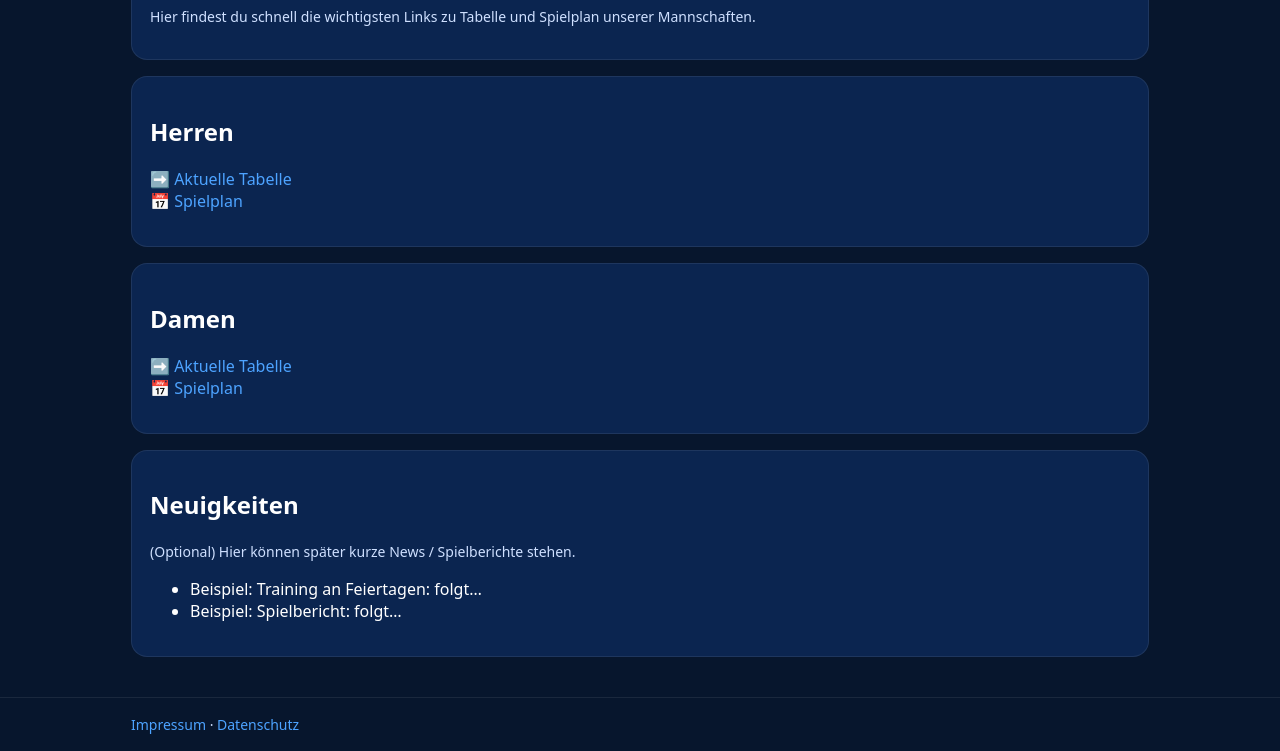
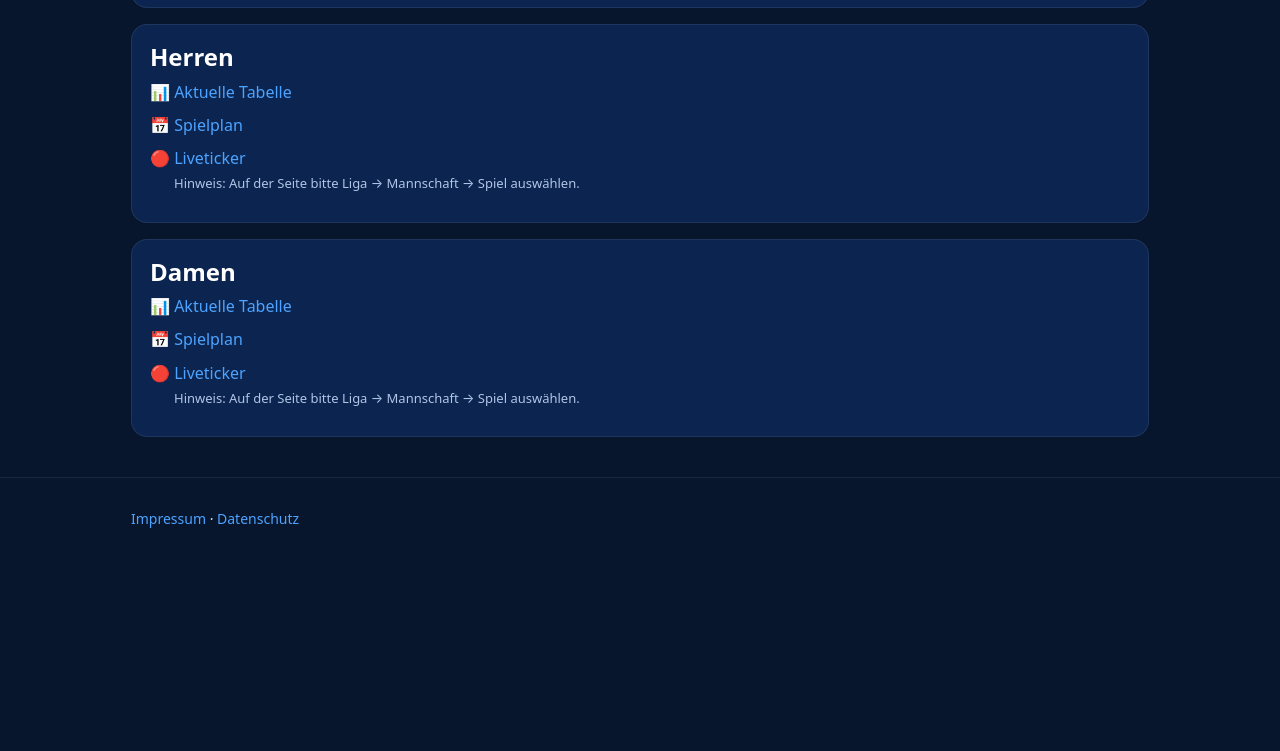
Before and after one commit to bhashelios/ksvvab, a plain HTML site: page aktuelles/index.html in a window 1280 px wide. Shown: the part 208-959 px from the top of the page. After the commit the page ends 800 px from the top, so only its background shows below. Drawn offline with Linux system fonts and the light colour scheme.

Commit message:
aktuelles modified

```diff
--- a/aktuelles/index.html
+++ b/aktuelles/index.html
@@ -4,46 +4,80 @@
   <meta charset="utf-8" />
   <meta name="viewport" content="width=device-width, initial-scale=1" />
   <title>Aktuelles – KSV Viktoria Aschaffenburg</title>
-  <meta name="description" content="Aktuelles, Tabelle und Spielpläne des KSV Viktoria Aschaffenburg." />
+  <meta name="description" content="Aktuelles, Tabellen, Spielpläne und Liveticker des KSV Viktoria Aschaffenburg." />
   <link rel="stylesheet" href="/assets/css/site.css" />
 </head>
 <body>
+
   <div id="site-header"></div>
 
   <main class="wrap">
+
+    <!-- Einleitung -->
     <div class="card">
       <h1>Aktuelles</h1>
       <p class="small">
-        Hier findest du schnell die wichtigsten Links zu Tabelle und Spielplan unserer Mannschaften.
+        Hier findest du schnell die wichtigsten Links zu Tabellen, Spielplänen und Livetickern
+        unserer Mannschaften.
       </p>
     </div>
 
-    <div class="card" style="margin-top:16px;">
+    <!-- Herren -->
+    <div class="card section">
       <h2>Herren</h2>
-      <p>
-        <a href="https://www.hkbv-ev.de/classic/landesebene/spielplaene-und-tabellen/saison-25/26/gruppenliga-m-gl1.html" target="_blank" rel="noopener noreferrer">➡️ Aktuelle Tabelle</a><br>
-        <a href="https://www.hkbv-ev.de/fileadmin/inhalte/classic/dokumente/CMM/25_26/Spielplan/M-GL1-120up0109.pdf" target="_blank" rel="noopener noreferrer">📅 Spielplan</a>
-      </p>
+      <ul class="linklist">
+        <li>
+          <a href="https://www.hkbv-ev.de/classic/landesebene/spielplaene-und-tabellen/saison-25/26/gruppenliga-m-gl1.html"
+             target="_blank" rel="noopener noreferrer">
+            📊 Aktuelle Tabelle
+          </a>
+        </li>
+        <li>
+          <a href="https://www.hkbv-ev.de/fileadmin/inhalte/classic/dokumente/CMM/25_26/Spielplan/M-GL1-120up0109.pdf"
+             target="_blank" rel="noopener noreferrer">
+            📅 Spielplan
+          </a>
+        </li>
+        <li>
+          <a href="https://www.hkbv-ev.de/classic/landesebene/spielplaene-und-tabellen/"
+             target="_blank" rel="noopener noreferrer">
+            🔴 Liveticker
+          </a>
+          <div class="small hint">
+            Hinweis: Auf der Seite bitte Liga → Mannschaft → Spiel auswählen.
+          </div>
+        </li>
+      </ul>
     </div>
 
-    <div class="card" style="margin-top:16px;">
+    <!-- Damen -->
+    <div class="card section">
       <h2>Damen</h2>
-      <p>
-        <a href="https://www.hkbv-ev.de/classic/landesebene/spielplaene-und-tabellen/saison-25/26/gruppenliga-f-gl1.html" target="_blank" rel="noopener noreferrer">➡️ Aktuelle Tabelle</a><br>
-        <a href="https://www.hkbv-ev.de/fileadmin/inhalte/classic/dokumente/CMM/25_26/Spielplan/F-GL1-120up0109.pdf" target="_blank" rel="noopener noreferrer">📅 Spielplan</a>
-      </p>
+      <ul class="linklist">
+        <li>
+          <a href="https://www.hkbv-ev.de/classic/landesebene/spielplaene-und-tabellen/saison-25/26/gruppenliga-f-gl1.html"
+             target="_blank" rel="noopener noreferrer">
+            📊 Aktuelle Tabelle
+          </a>
+        </li>
+        <li>
+          <a href="https://www.hkbv-ev.de/fileadmin/inhalte/classic/dokumente/CMM/25_26/Spielplan/F-GL1-120up0109.pdf"
+             target="_blank" rel="noopener noreferrer">
+            📅 Spielplan
+          </a>
+        </li>
+        <li>
+          <a href="https://www.hkbv-ev.de/classic/landesebene/spielplaene-und-tabellen/"
+             target="_blank" rel="noopener noreferrer">
+            🔴 Liveticker
+          </a>
+          <div class="small hint">
+            Hinweis: Auf der Seite bitte Liga → Mannschaft → Spiel auswählen.
+          </div>
+        </li>
+      </ul>
     </div>
 
-    <div class="card" style="margin-top:16px;">
-      <h2>Neuigkeiten</h2>
-      <p class="small">
-        (Optional) Hier können später kurze News / Spielberichte stehen.
-      </p>
-      <ul>
-        <li>Beispiel: Training an Feiertagen: folgt…</li>
-        <li>Beispiel: Spielbericht: folgt…</li>
-      </ul>
-    </div>
   </main>
 
   <div id="site-footer"></div>
--- a/assets/css/site.css
+++ b/assets/css/site.css
@@ -5,6 +5,8 @@
   --text: #ffffff;      /* Weiß */
   --muted: #cfe0ff;     /* helles Blau-Weiß */
   --accent: #4da3ff;    /* Akzent-Blau */
+  --border: rgba(255,255,255,.10);
+  --hover: rgba(255,255,255,.06);
 }
 
 * { box-sizing: border-box; }
@@ -14,7 +16,13 @@ body {
   font-family: system-ui, -apple-system, Segoe UI, Roboto, Ubuntu, Cantarell, sans-serif;
   background: var(--bg);
   color: var(--text);
+  line-height: 1.45;
 }
+
+/* Typografie */
+h1, h2, h3 { margin: 0 0 10px; line-height: 1.15; }
+p { margin: 0 0 10px; }
+p:last-child { margin-bottom: 0; }
 
 a { color: var(--accent); text-decoration: none; }
 a:hover { text-decoration: underline; }
@@ -25,6 +33,7 @@ a:hover { text-decoration: underline; }
   padding: 16px;
 }
 
+/* Header / Footer */
 header, footer {
   border-bottom: 1px solid rgba(255,255,255,.08);
 }
@@ -33,6 +42,7 @@ footer {
   border-top: 1px solid rgba(255,255,255,.08);
   border-bottom: 0;
   margin-top: 24px;
+  padding: 14px 0;
 }
 
 nav {
@@ -58,7 +68,7 @@ nav {
 
 .links a:hover {
   text-decoration: none;
-  background: rgba(255,255,255,.06);
+  background: var(--hover);
 }
 
 /* Aktiver Menüpunkt (wird per JS gesetzt) */
@@ -67,6 +77,7 @@ nav {
   border: 1px solid rgba(77,163,255,.35);
 }
 
+/* Karten */
 .card {
   background: var(--card);
   border: 1px solid rgba(255,255,255,.08);
@@ -74,6 +85,12 @@ nav {
   padding: 18px;
 }
 
+/* Allgemeine Abstände für “Abschnitte” */
+.section {
+  margin-top: 16px;
+}
+
+/* Kleiner Text */
 .small {
   color: var(--muted);
   font-size: 14px;
@@ -82,6 +99,28 @@ nav {
 
 /* Bilder immer responsiv */
 img { max-width: 100%; height: auto; display: block; }
+
+/* Linklisten (z.B. Aktuelles) */
+.linklist {
+  list-style: none;
+  padding-left: 0;
+  margin: 0;
+}
+
+.linklist li {
+  margin: 10px 0;
+}
+
+.hint {
+  margin-left: 24px;
+  margin-top: 4px;
+  font-size: 13px;
+  opacity: 0.85;
+}
+
+/* Normale Listen etwas hübscher */
+ul { margin: 8px 0 0; }
+li { margin: 6px 0; }
 
 /* Mobile Anpassungen */
 @media (max-width: 600px) {
```
